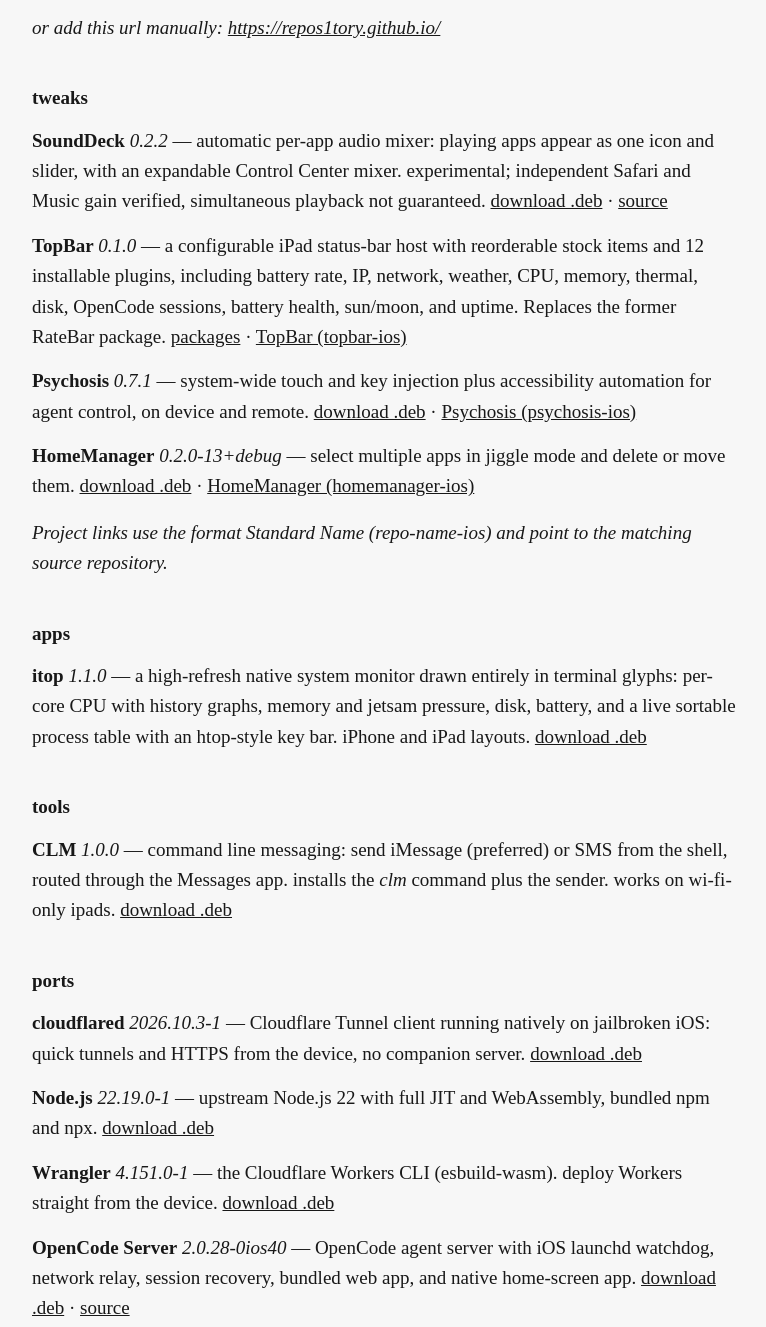
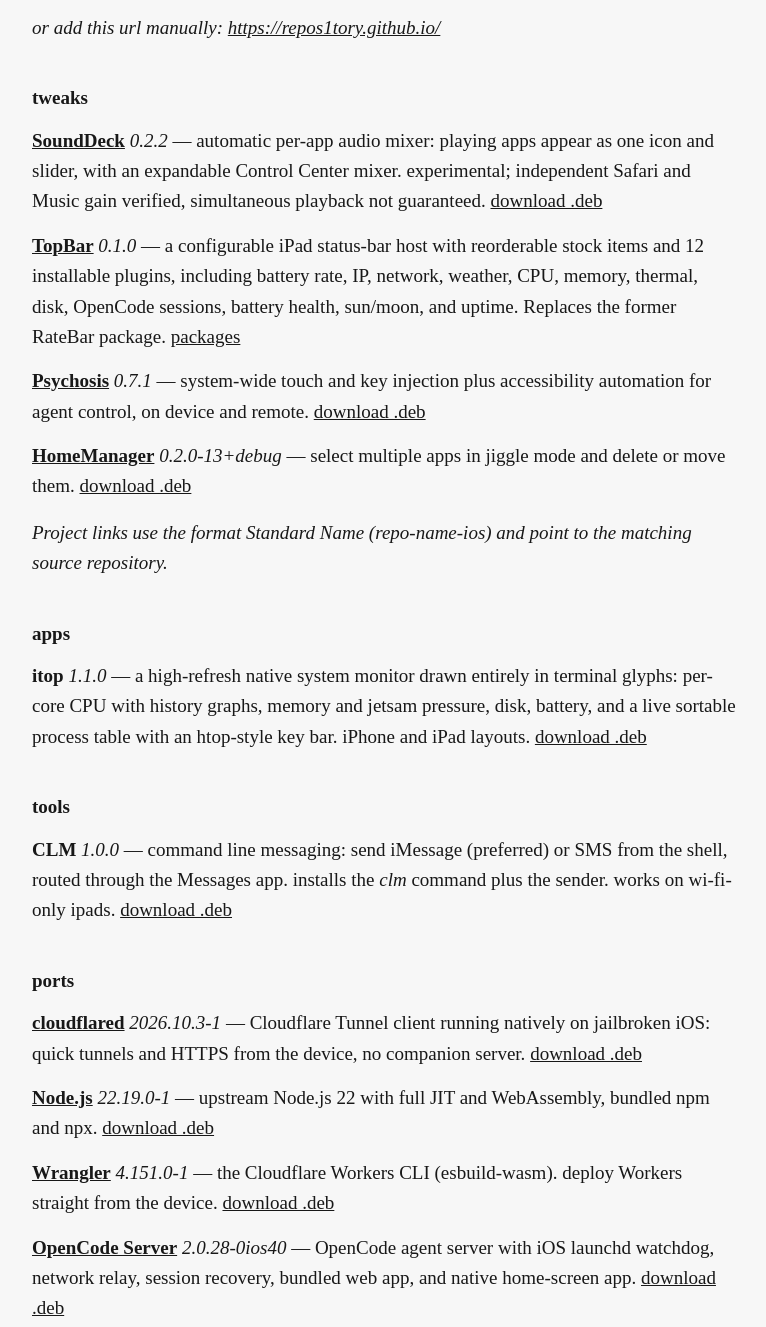
Before and after one commit to repos1tory/repos1tory.github.io, a plain HTML site: page docs/index.html in a window 1280 px wide. Shown: the part 420-1747 px from the top of the page, without its empty margins (40-806 px from the left). Drawn offline with Linux system fonts and the light colour scheme.

Commit message:
publish repos1tory/cloudflared-ios v2026.10.3

```diff
--- a/docs/index.html
+++ b/docs/index.html
@@ -51,10 +51,10 @@
 <h2>tweaks</h2>
 <ul>
   <!-- BEGIN:tweaks -->
-  <li><b>SoundDeck</b> <span class="ver">0.2.2</span> — automatic per-app audio mixer: playing apps appear as one icon and slider, with an expandable Control Center mixer. experimental; independent Safari and Music gain verified, simultaneous playback not guaranteed. <a href="https://github.com/repos1tory/SoundDeck/releases/download/v0.2.2-experimental.1/com.alsinas.sounddeck_0.2.2_iphoneos-arm64.deb">download .deb</a> · <a href="https://github.com/repos1tory/SoundDeck">source</a></li>
-  <li><b>TopBar</b> <span class="ver">0.1.0</span> — a configurable iPad status-bar host with reorderable stock items and 12 installable plugins, including battery rate, IP, network, weather, CPU, memory, thermal, disk, OpenCode sessions, battery health, sun/moon, and uptime. Replaces the former RateBar package. <a href="pool/main/t/topbar/">packages</a> · <a href="https://github.com/repos1tory/topbar-ios">TopBar (topbar-ios)</a></li>
-  <li><b>Psychosis</b> <span class="ver">0.7.1</span> — system-wide touch and key injection plus accessibility automation for agent control, on device and remote. <a href="pool/main/p/psychosis/com.alsinas.psychosis_0.7.1_iphoneos-arm64.deb">download .deb</a> · <a href="https://github.com/repos1tory/psychosis-ios">Psychosis (psychosis-ios)</a></li>
-  <li><b>HomeManager</b> <span class="ver">0.2.0-13+debug</span> — select multiple apps in jiggle mode and delete or move them. <a href="pool/main/h/homemanager/com.alsinas.homemanager_0.2.0-13+debug_iphoneos-arm64.deb">download .deb</a> · <a href="https://github.com/repos1tory/homemanager-ios">HomeManager (homemanager-ios)</a></li>
+  <li><b><a href="https://github.com/repos1tory/SoundDeck">SoundDeck</a></b> <span class="ver">0.2.2</span> — automatic per-app audio mixer: playing apps appear as one icon and slider, with an expandable Control Center mixer. experimental; independent Safari and Music gain verified, simultaneous playback not guaranteed. <a href="https://github.com/repos1tory/SoundDeck/releases/download/v0.2.2-experimental.1/com.alsinas.sounddeck_0.2.2_iphoneos-arm64.deb">download .deb</a></li>
+  <li><b><a href="https://github.com/repos1tory/topbar-ios">TopBar</a></b> <span class="ver">0.1.0</span> — a configurable iPad status-bar host with reorderable stock items and 12 installable plugins, including battery rate, IP, network, weather, CPU, memory, thermal, disk, OpenCode sessions, battery health, sun/moon, and uptime. Replaces the former RateBar package. <a href="pool/main/t/topbar/">packages</a></li>
+  <li><b><a href="https://github.com/repos1tory/psychosis-ios">Psychosis</a></b> <span class="ver">0.7.1</span> — system-wide touch and key injection plus accessibility automation for agent control, on device and remote. <a href="pool/main/p/psychosis/com.alsinas.psychosis_0.7.1_iphoneos-arm64.deb">download .deb</a></li>
+  <li><b><a href="https://github.com/repos1tory/homemanager-ios">HomeManager</a></b> <span class="ver">0.2.0-13+debug</span> — select multiple apps in jiggle mode and delete or move them. <a href="pool/main/h/homemanager/com.alsinas.homemanager_0.2.0-13+debug_iphoneos-arm64.deb">download .deb</a></li>
   <!-- END:tweaks -->
 </ul>
 <p class="note">Project links use the format Standard Name (repo-name-ios) and point to the matching source repository.</p>
@@ -76,10 +76,10 @@
 <h2>ports</h2>
 <ul>
   <!-- BEGIN:ports -->
-  <li><b>cloudflared</b> <span class="ver">2026.10.3-1</span> — Cloudflare Tunnel client running natively on jailbroken iOS: quick tunnels and HTTPS from the device, no companion server. <a href="pool/main/c/cloudflared-ios/cloudflared-ios_2026.10.3-1_iphoneos-arm64.deb">download .deb</a></li>
-  <li><b>Node.js</b> <span class="ver">22.19.0-1</span> — upstream Node.js 22 with full JIT and WebAssembly, bundled npm and npx. <a href="pool/main/n/nodejs/nodejs_22.19.0-1_iphoneos-arm64.deb">download .deb</a></li>
-  <li><b>Wrangler</b> <span class="ver">4.151.0-1</span> — the Cloudflare Workers CLI (esbuild-wasm). deploy Workers straight from the device. <a href="pool/main/w/wrangler-ios/wrangler-ios_4.151.0-1_iphoneos-arm64.deb">download .deb</a></li>
-  <li><b>OpenCode Server</b> <span class="ver">2.0.28-0ios40</span> — OpenCode agent server with iOS launchd watchdog, network relay, session recovery, bundled web app, and native home-screen app. <a href="pool/main/o/opencode-server/com.alsinas.opencode-server_2.0.28-0ios40_iphoneos-arm64.deb">download .deb</a> · <a href="https://github.com/repos1tory/opencode-ios">source</a></li>
+  <li><b><a href="https://github.com/repos1tory/cloudflared-ios">cloudflared</a></b> <span class="ver">2026.10.3-1</span> — Cloudflare Tunnel client running natively on jailbroken iOS: quick tunnels and HTTPS from the device, no companion server. <a href="https://github.com/repos1tory/cloudflared-ios/releases/download/v2026.10.3/cloudflared-ios_2026.10.3-1_iphoneos-arm64.deb">download .deb</a></li>
+  <li><b><a href="https://github.com/repos1tory/node-ios">Node.js</a></b> <span class="ver">22.19.0-1</span> — upstream Node.js 22 with full JIT and WebAssembly, bundled npm and npx. <a href="pool/main/n/nodejs/nodejs_22.19.0-1_iphoneos-arm64.deb">download .deb</a></li>
+  <li><b><a href="https://github.com/repos1tory/wrangler-ios">Wrangler</a></b> <span class="ver">4.151.0-1</span> — the Cloudflare Workers CLI (esbuild-wasm). deploy Workers straight from the device. <a href="pool/main/w/wrangler-ios/wrangler-ios_4.151.0-1_iphoneos-arm64.deb">download .deb</a></li>
+  <li><b><a href="https://github.com/repos1tory/opencode-ios">OpenCode Server</a></b> <span class="ver">2.0.28-0ios40</span> — OpenCode agent server with iOS launchd watchdog, network relay, session recovery, bundled web app, and native home-screen app. <a href="pool/main/o/opencode-server/com.alsinas.opencode-server_2.0.28-0ios40_iphoneos-arm64.deb">download .deb</a></li>
   <!-- END:ports -->
 </ul>
 
```
Also changed, not shown: docs/downloads.json (+4 -3 lines), packages.json (+10 -10 lines), 3 other files.
